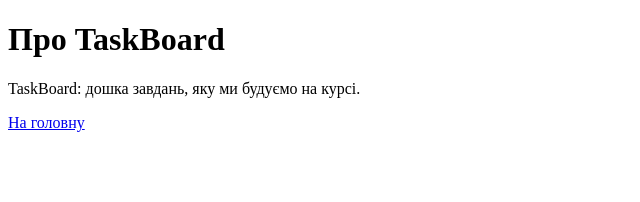
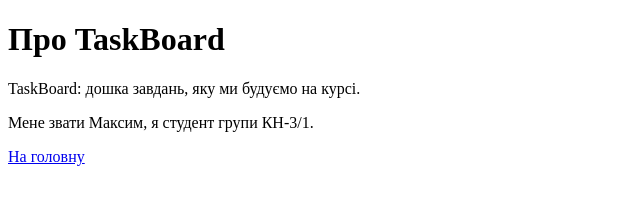
Before and after one commit to dobrovolskyimokn24-stack/taskboard, a plain HTML site: page about.html in a window 1280 px wide. Shown: the whole page, without its empty margins (0-640 px from the left). Drawn offline with Linux system fonts and the light colour scheme.

Commit message:
Додати інформацію про автора

```diff
--- a/about.html
+++ b/about.html
@@ -7,6 +7,7 @@
 <body>
     <h1>Про TaskBoard</h1>
     <p>TaskBoard: дошка завдань, яку ми будуємо на курсі.</p>
+    <p>Мене звати Максим, я студент групи КН-3/1.</p>
     <a href="index.html">На головну</a>
 </body>
 </html>
```
